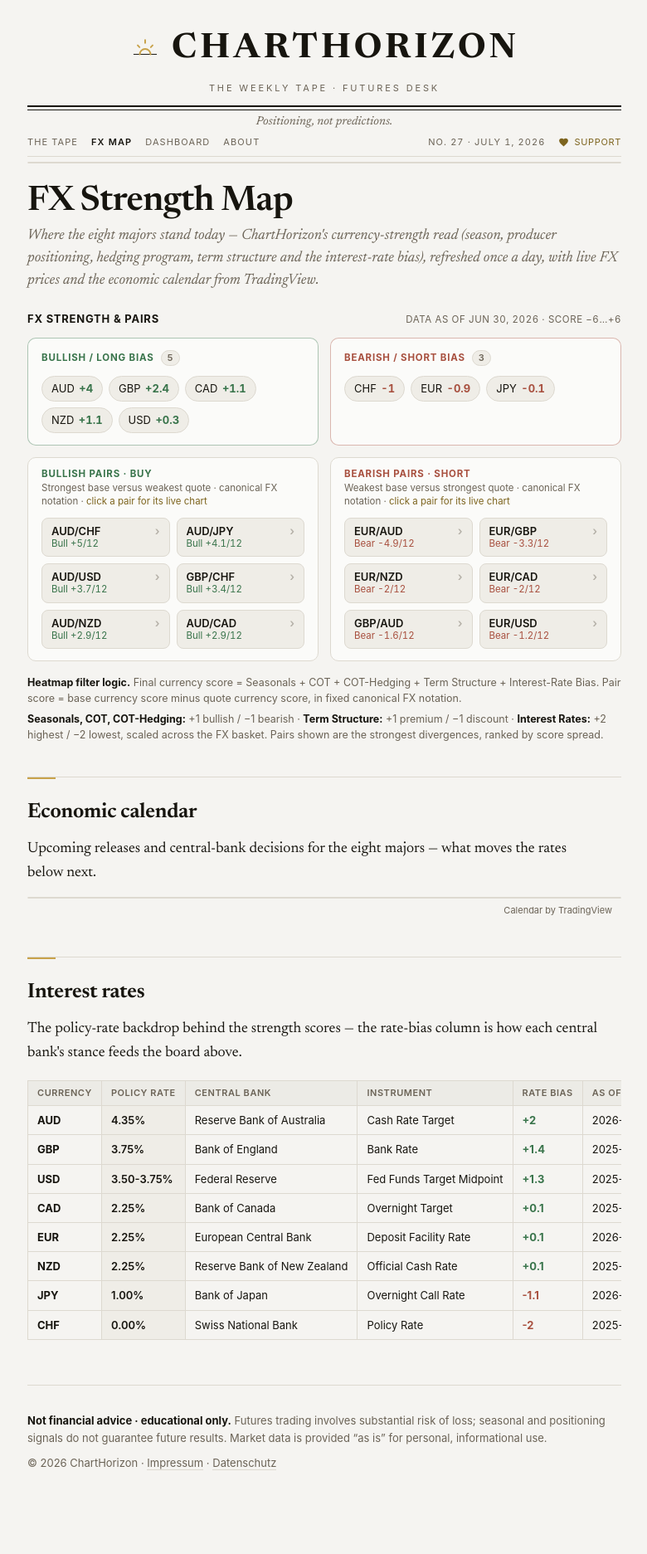
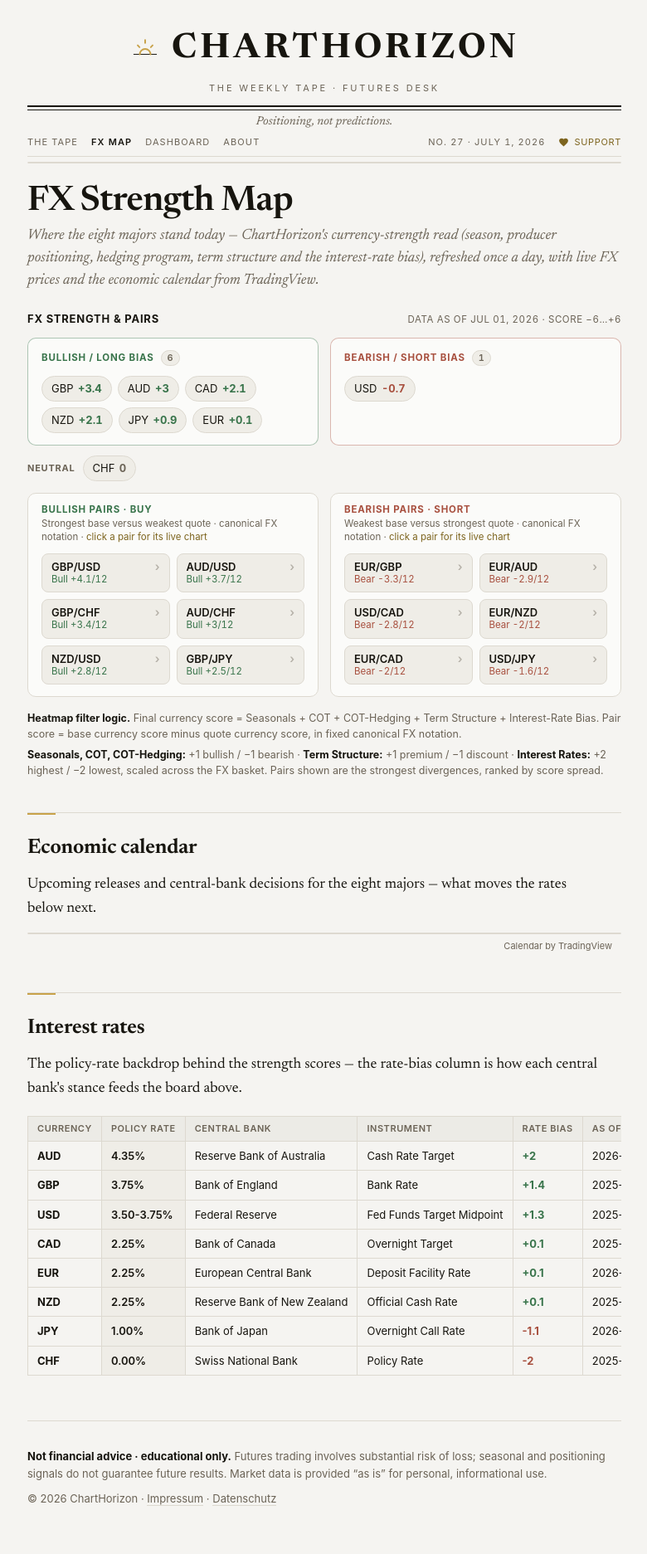
Before and after one commit to ChartHorizon/website, a Jekyll site: the page built from fx.html, in a window 1280 px wide. Shown: the whole page at 83% size, without its empty margins (249-1029 px from the left). Built offline with Jekyll 4.4.1, drawn with Linux system fonts in a browser that asks for light colours; a script that is not in the unit is left out; before the commit the page ends 1830 px from its top, so only the background shows below that.

Commit message:
data: FX strength snapshot Jul 01, 2026

```diff
--- a/_data/fx.json
+++ b/_data/fx.json
@@ -1,63 +1,59 @@
 {
-  "as_of": "Jun 30, 2026",
-  "generated": "2026-06-30",
+  "as_of": "Jul 01, 2026",
+  "generated": "2026-07-01",
   "max_score": 6,
   "pair_max": 12,
   "pair_threshold": 7,
   "rate_range": 2,
   "bullish": [
     {
-      "cur": "AUD",
-      "score": 4,
-      "label": "+4"
+      "cur": "GBP",
+      "score": 3.4,
+      "label": "+3.4"
     },
     {
-      "cur": "GBP",
-      "score": 2.4,
-      "label": "+2.4"
+      "cur": "AUD",
+      "score": 3,
+      "label": "+3"
     },
     {
       "cur": "CAD",
-      "score": 1.1,
-      "label": "+1.1"
+      "score": 2.1,
+      "label": "+2.1"
     },
     {
       "cur": "NZD",
-      "score": 1.1,
-      "label": "+1.1"
+      "score": 2.1,
+      "label": "+2.1"
     },
     {
-      "cur": "USD",
-      "score": 0.3,
-      "label": "+0.3"
+      "cur": "JPY",
+      "score": 0.9,
+      "label": "+0.9"
+    },
+    {
+      "cur": "EUR",
+      "score": 0.1,
+      "label": "+0.1"
     }
   ],
   "bearish": [
     {
-      "cur": "CHF",
-      "score": -1,
-      "label": "-1"
-    },
-    {
-      "cur": "EUR",
-      "score": -0.9,
-      "label": "-0.9"
-    },
-    {
-      "cur": "JPY",
-      "score": -0.1,
-      "label": "-0.1"
+      "cur": "USD",
+      "score": -0.7,
+      "label": "-0.7"
     }
   ],
-  "neutral": [],
+  "neutral": [
+    {
+      "cur": "CHF",
+      "score": 0,
+      "label": "0"
+    }
+  ],
   "bullish_pairs": [
     {
-      "pair": "AUD/CHF",
-      "spread": 5,
-      "label": "Bull +5/12"
-    },
-    {
-      "pair": "AUD/JPY",
+      "pair": "GBP/USD",
       "spread": 4.1,
       "label": "Bull +4.1/12"
     },
@@ -72,26 +68,36 @@
       "label": "Bull +3.4/12"
     },
     {
-      "pair": "AUD/NZD",
-      "spread": 2.9,
-      "label": "Bull +2.9/12"
+      "pair": "AUD/CHF",
+      "spread": 3,
+      "label": "Bull +3/12"
     },
     {
-      "pair": "AUD/CAD",
-      "spread": 2.9,
-      "label": "Bull +2.9/12"
+      "pair": "NZD/USD",
+      "spread": 2.8,
+      "label": "Bull +2.8/12"
+    },
+    {
+      "pair": "GBP/JPY",
+      "spread": 2.5,
+      "label": "Bull +2.5/12"
     }
   ],
   "bearish_pairs": [
     {
-      "pair": "EUR/AUD",
-      "spread": 4.9,
-      "label": "Bear -4.9/12"
-    },
-    {
       "pair": "EUR/GBP",
       "spread": 3.3,
       "label": "Bear -3.3/12"
+    },
+    {
+      "pair": "EUR/AUD",
+      "spread": 2.9,
+      "label": "Bear -2.9/12"
+    },
+    {
+      "pair": "USD/CAD",
+      "spread": 2.8,
+      "label": "Bear -2.8/12"
     },
     {
       "pair": "EUR/NZD",
@@ -104,14 +110,9 @@
       "label": "Bear -2/12"
     },
     {
-      "pair": "GBP/AUD",
+      "pair": "USD/JPY",
       "spread": 1.6,
       "label": "Bear -1.6/12"
-    },
-    {
-      "pair": "EUR/USD",
-      "spread": 1.2,
-      "label": "Bear -1.2/12"
     }
   ],
   "rate_table": [
```
